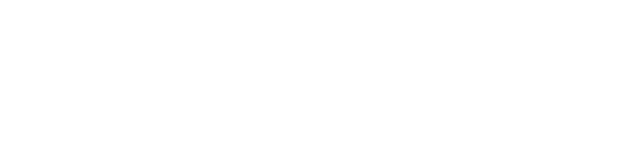
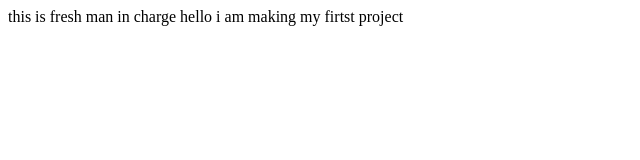
Before and after one commit to ssindhiii/company-project, a plain HTML site: page index.html in a window 1280 px wide. Shown: the whole page, without its empty margins (0-640 px from the left). Drawn offline with Linux system fonts and the light colour scheme.

Commit message:
freshman first

```diff
--- a/index.html
+++ b/index.html
@@ -10,7 +10,10 @@
     <nav>
         </nav>
     <main>
-        </main>
+        this is fresh man in charge
+        hello
+        i am making my firtst project
+    </main>
         <footer>
 
         </footer>
```
